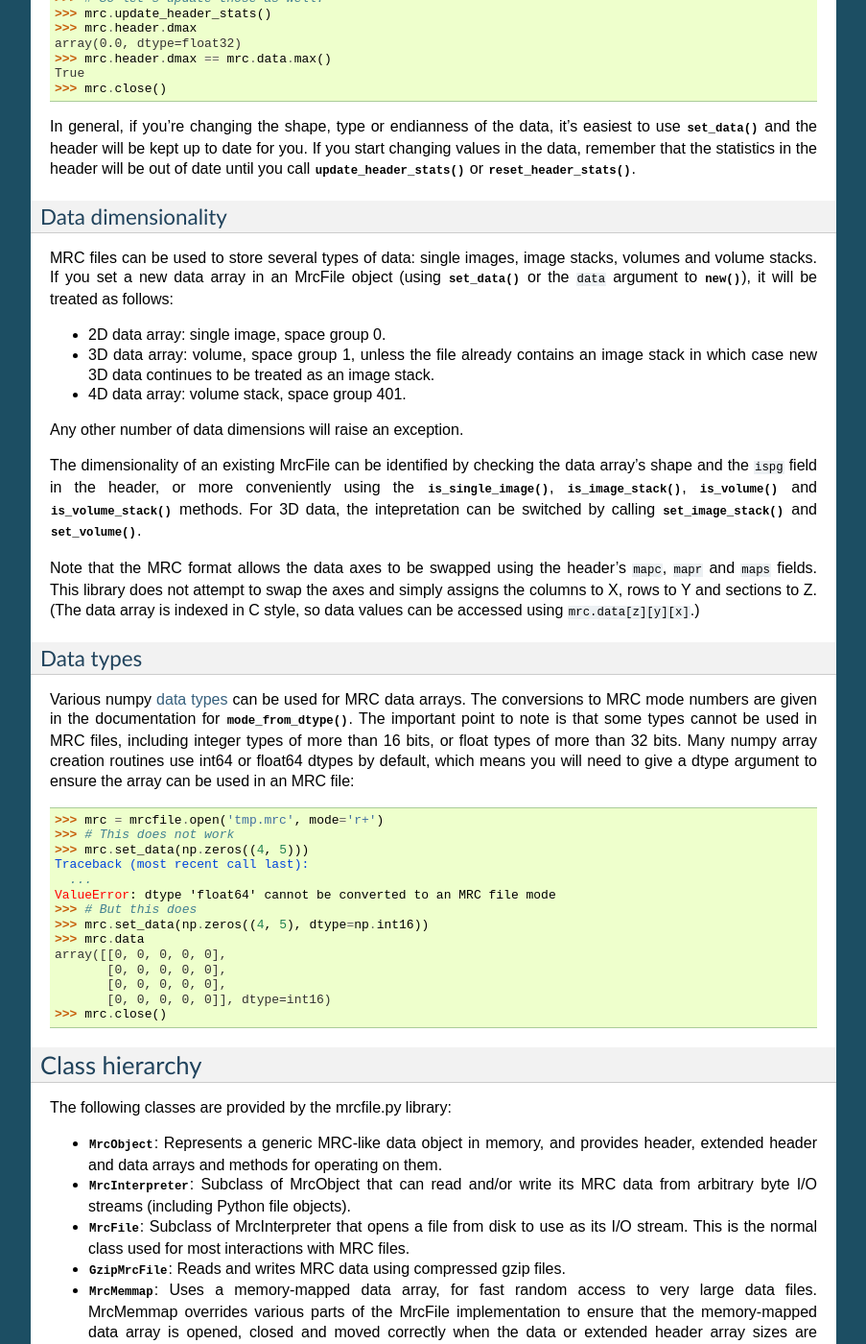
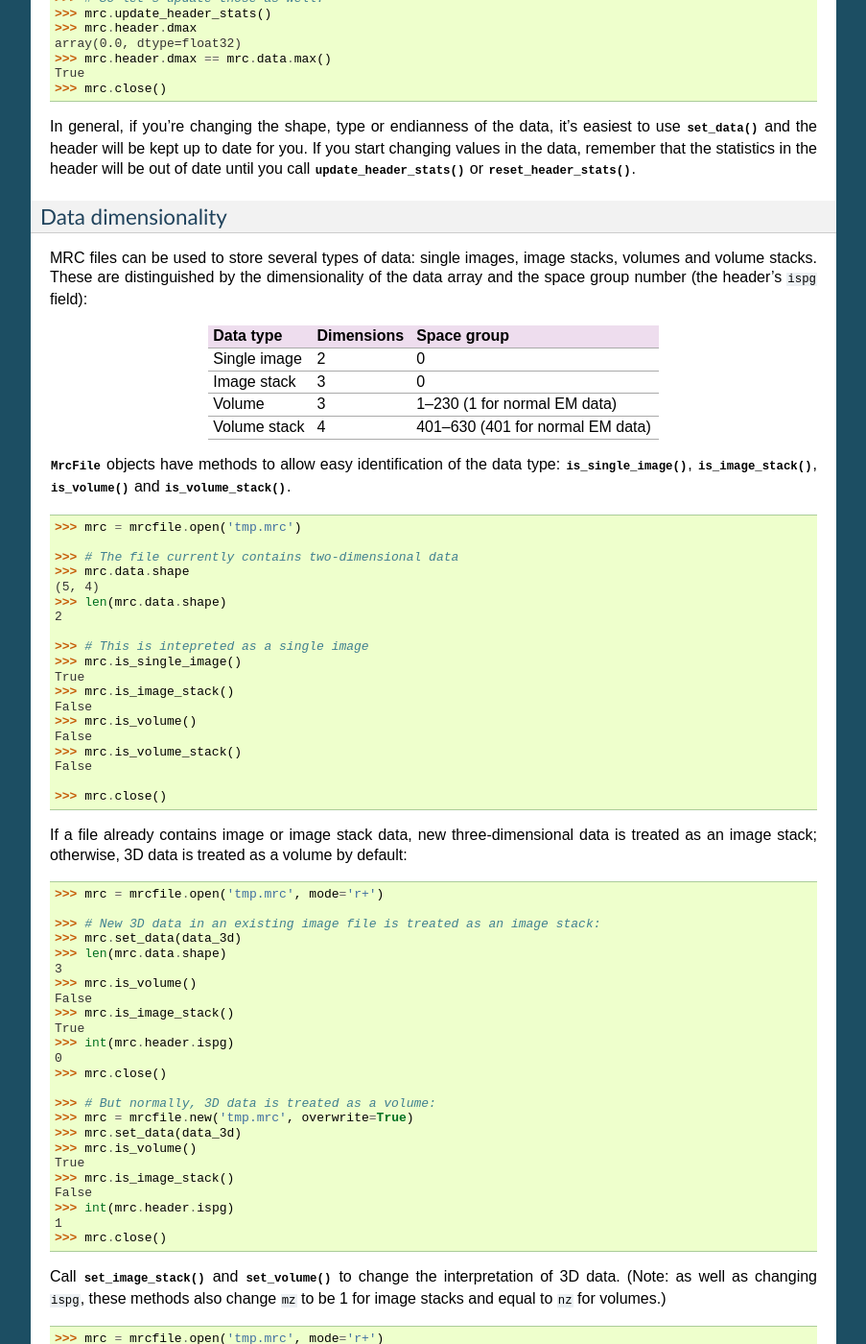
Before and after one commit to ccpem/mrcfile, a Sphinx documentation site: the page built from docs/mrcfile_api_overview.rst, in a window 1280 px wide and 1400 px high, scrolled down 7942 px. Shown: the whole window at 96% size, without its empty margins (198-1101 px from the left). Built offline with Sphinx 7.4.7, drawn with Linux system fonts in a browser that asks for light colours; some of the changed text lies outside the part shown.

Commit message:
Further doc updates

```diff
--- a/README.rst
+++ b/README.rst
@@ -28,8 +28,7 @@ It allows MRC files to be created and opened easily using a very simple API,
 which exposes the file's header and data as `numpy`_ arrays. The code runs in
 Python 2 and 3 and is fully unit-tested.
 
-.. _MRC2014 file format: MRC2014_
-.. _MRC2014: http://www.ccpem.ac.uk/mrc_format/mrc2014.php
+.. _MRC2014 file format: http://www.ccpem.ac.uk/mrc_format/mrc2014.php
 .. _numpy: http://www.numpy.org/
 
 The intent of this library is to allow users and developers to read and write
--- a/docs/mrcfile_api_overview.rst
+++ b/docs/mrcfile_api_overview.rst
@@ -590,50 +590,150 @@ Data dimensionality
 ~~~~~~~~~~~~~~~~~~~
 
 MRC files can be used to store several types of data: single images, image
-stacks, volumes and volume stacks. If you set a new data array in an MrcFile
-object (using :meth:`~mrcfile.mrcobject.MrcObject.set_data` or the ``data``
-argument to :func:`~mrcfile.new`), it will be treated as follows:
+stacks, volumes and volume stacks. These are distinguished by the dimensionality
+of the data array and the space group number (the header's ``ispg`` field):
 
-* 2D data array: single image, space group 0.
-* 3D data array: volume, space group 1, unless the file already contains an
-  image stack in which case new 3D data continues to be treated as an image
-  stack.
-* 4D data array: volume stack, space group 401.
+============  ==========  ===========
+Data type     Dimensions  Space group
+============  ==========  ===========
+Single image      2           0
+Image stack       3           0
+Volume            3         1--230 (1 for normal EM data)
+Volume stack      4        401--630 (401 for normal EM data)
+============  ==========  ===========
 
-Any other number of data dimensions will raise an exception.
-
-The dimensionality of an existing MrcFile can be identified by checking the data
-array's shape and the ``ispg`` field in the header, or more conveniently using
-the :meth:`~mrcfile.mrcobject.MrcObject.is_single_image`,
+:class:`~mrcfile.mrcfile.MrcFile` objects have methods to allow easy
+identification of the data type:
+:meth:`~mrcfile.mrcobject.MrcObject.is_single_image`,
 :meth:`~mrcfile.mrcobject.MrcObject.is_image_stack`,
 :meth:`~mrcfile.mrcobject.MrcObject.is_volume` and
-:meth:`~mrcfile.mrcobject.MrcObject.is_volume_stack` methods. For 3D data, the
-intepretation can be switched by calling
-:meth:`~mrcfile.mrcobject.MrcObject.set_image_stack` and
-:meth:`~mrcfile.mrcobject.MrcObject.set_volume`.
+:meth:`~mrcfile.mrcobject.MrcObject.is_volume_stack`.
 
-Note that the MRC format allows the data axes to be swapped using the header's
-``mapc``, ``mapr`` and ``maps`` fields. This library does not attempt to swap
-the axes and simply assigns the columns to X, rows to Y and sections to Z. (The
-data array is indexed in C style, so data values can be accessed using
-``mrc.data[z][y][x]``.)
+.. doctest::
+
+   >>> mrc = mrcfile.open('tmp.mrc')
+
+   >>> # The file currently contains two-dimensional data
+   >>> mrc.data.shape
+   (5, 4)
+   >>> len(mrc.data.shape)
+   2
+
+   >>> # This is intepreted as a single image
+   >>> mrc.is_single_image()
+   True
+   >>> mrc.is_image_stack()
+   False
+   >>> mrc.is_volume()
+   False
+   >>> mrc.is_volume_stack()
+   False
+
+   >>> mrc.close()
+
+If a file already contains image or image stack data, new three-dimensional data
+is treated as an image stack; otherwise, 3D data is treated as a volume by
+default:
+
+.. doctest::
+
+   >>> mrc = mrcfile.open('tmp.mrc', mode='r+')
+
+   >>> # New 3D data in an existing image file is treated as an image stack:
+   >>> mrc.set_data(data_3d)
+   >>> len(mrc.data.shape)
+   3
+   >>> mrc.is_volume()
+   False
+   >>> mrc.is_image_stack()
+   True
+   >>> int(mrc.header.ispg)
+   0
+   >>> mrc.close()
+
+   >>> # But normally, 3D data is treated as a volume:
+   >>> mrc = mrcfile.new('tmp.mrc', overwrite=True)
+   >>> mrc.set_data(data_3d)
+   >>> mrc.is_volume()
+   True
+   >>> mrc.is_image_stack()
+   False
+   >>> int(mrc.header.ispg)
+   1
+   >>> mrc.close()
+
+Call :meth:`~mrcfile.mrcobject.MrcObject.set_image_stack` and
+:meth:`~mrcfile.mrcobject.MrcObject.set_volume` to change the interpretation of
+3D data. (Note: as well as changing ``ispg``, these methods also change ``mz``
+to be 1 for image stacks and equal to ``nz`` for volumes.)
+
+.. doctest::
+
+   >>> mrc = mrcfile.open('tmp.mrc', mode='r+')
+
+   >>> # Change the file to represent an image stack:
+   >>> mrc.set_image_stack()
+   >>> mrc.is_volume()
+   False
+   >>> mrc.is_image_stack()
+   True
+   >>> int(mrc.header.ispg)
+   0
+
+   >>> # And now change it back to representing a volume:
+   >>> mrc.set_volume()
+   >>> mrc.is_volume()
+   True
+   >>> mrc.is_image_stack()
+   False
+   >>> int(mrc.header.ispg)
+   1
+
+   >>> mrc.close()
+
+Note that the `MRC format`_ allows the data axes to be swapped using the
+header's ``mapc``, ``mapr`` and ``maps`` fields. This library does not attempt
+to swap the axes and simply assigns the columns to X, rows to Y and sections to
+Z. (The data array is indexed in C style, so data values can be accessed using
+``mrc.data[z][y][x]``.) In general, EM data is written using the default
+axes, but crystallographic data files might use swapped axes in certain space
+groups -- if this might matter to you, you should check the ``mapc``, ``mapr``
+and ``maps`` fields after opening the file and consider transposing the data
+array if necessary.
+
+.. _MRC format: http://www.ccpem.ac.uk/mrc_format/mrc2014.php
 
 Data types
 ~~~~~~~~~~
 
 Various numpy `data types`_ can be used for MRC data arrays. The conversions to
-MRC mode numbers are given in the documentation for
-:func:`~mrcfile.utils.mode_from_dtype`. The important point to note is that
-some types cannot be used in MRC files, including integer types of more than 16
-bits, or float types of more than 32 bits. Many numpy array creation routines
-use int64 or float64 dtypes by default, which means you will need to give a
-dtype argument to ensure the array can be used in an MRC file:
+MRC mode numbers are:
 
 .. _data types: https://docs.scipy.org/doc/numpy/reference/arrays.dtypes.html
+
+=========  ========
+Data type  MRC mode
+=========  ========
+float16       2 (note that data will be widened to 32 bits in the file)
+float32       2
+int8          0
+int16         1
+uint8         6 (note that data will be widened to 16 bits in the file)
+uint16        6
+complex64     4
+=========  ========
+
+(Mode 3 is not supported since there is no corresponding numpy dtype.)
+
+No other data types are accepted, including integer types of more than 16 bits,
+or float types of more than 32 bits. Many numpy array creation routines use
+int64 or float64 dtypes by default, which means you will need to give a
+``dtype`` argument to ensure the array can be used in an MRC file:
 
 .. doctest::
 
    >>> mrc = mrcfile.open('tmp.mrc', mode='r+')
+
    >>> # This does not work
    >>> mrc.set_data(np.zeros((4, 5)))
    Traceback (most recent call last):
@@ -646,6 +746,7 @@ dtype argument to ensure the array can be used in an MRC file:
           [0, 0, 0, 0, 0],
           [0, 0, 0, 0, 0],
           [0, 0, 0, 0, 0]], dtype=int16)
+
    >>> mrc.close()
 
 Class hierarchy
```
Also changed, not shown: 1 other file.
